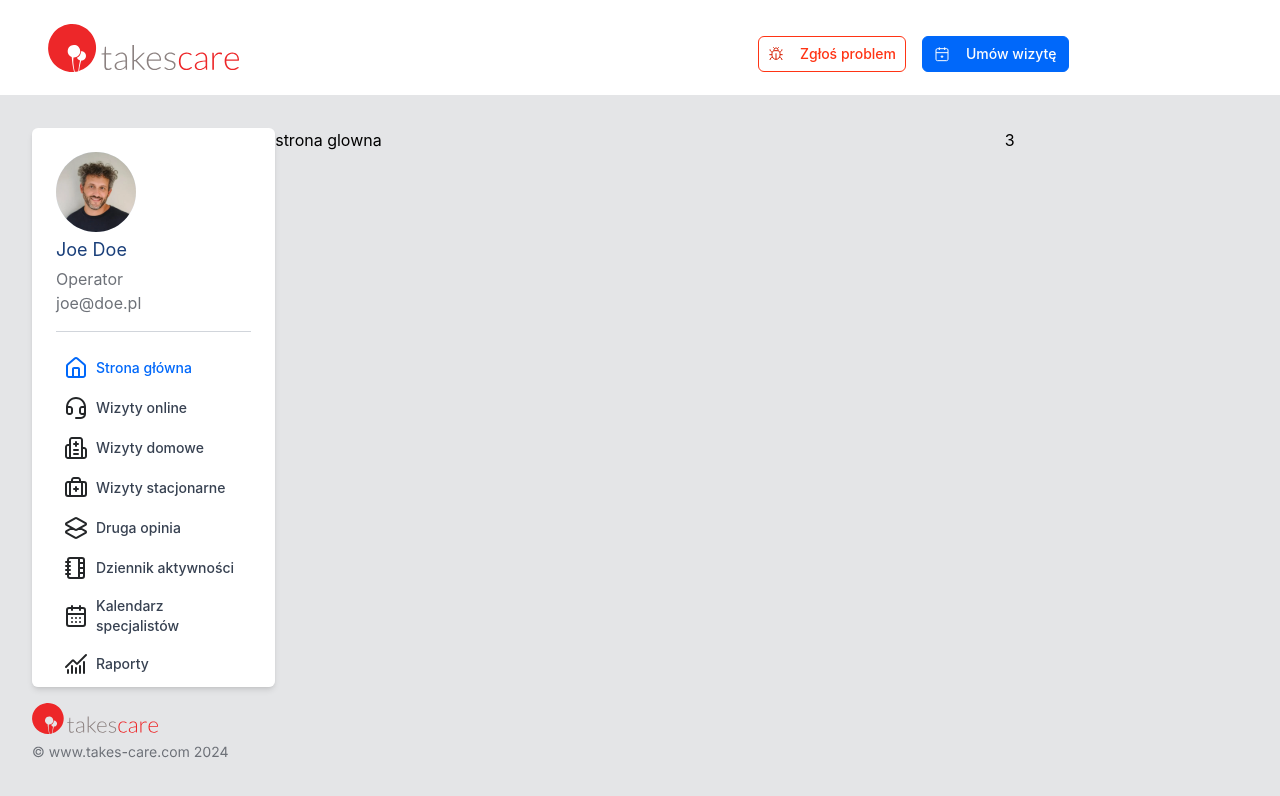
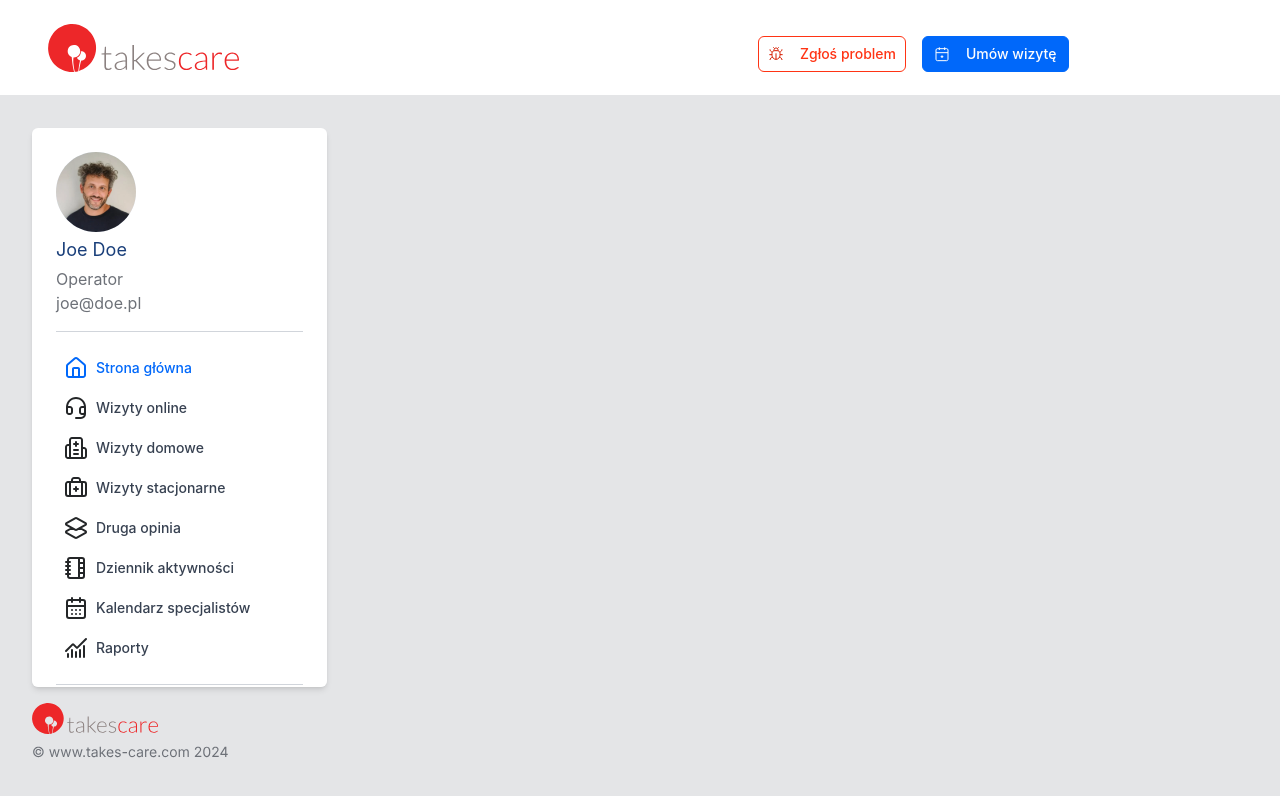
Before and after one commit to DominikaMazur99/TakeCareApp, a Next.js app: page / in a window 1280 px wide. Shown: the top 796 px of the page. Built offline with nearby package versions, Linux system fonts and the light colour scheme.

Commit message:
styles update

```diff
--- a/src/app/page.tsx
+++ b/src/app/page.tsx
@@ -1,14 +1,21 @@
 import NavbarComponent from "./customComponents/bars/NavbarComonent";
 import SideBarComponent from "./customComponents/bars/SideBarComponent";
+import Breadcrumbs from "./customComponents/ui/Breadcrubms";
 
 export default function Home() {
     return (
         <div className="w-screen h-screen overflow-hidden grid grid-rows-[auto,1fr]">
             <NavbarComponent />
-            <div className="grid grid-cols-[20%,60%,20%] p-8 bg-[#E4E5E7] w-full h-full over">
-                <SideBarComponent />
-                <div>strona glowna</div>
-                <div>3</div>
+            <div className="grid grid-cols-[1fr,3fr,1fr] gap-4 bg-[#E4E5E7] overflow-hidden h-full">
+                <div className="p-8">
+                    <SideBarComponent />
+                </div>
+                <div className="w-full px-8 items-center h-full overflow-auto">
+                    <div className="py-8">
+                        <Breadcrumbs />
+                    </div>
+                </div>
+                <div className="p-8"></div>
             </div>
         </div>
     );
```
